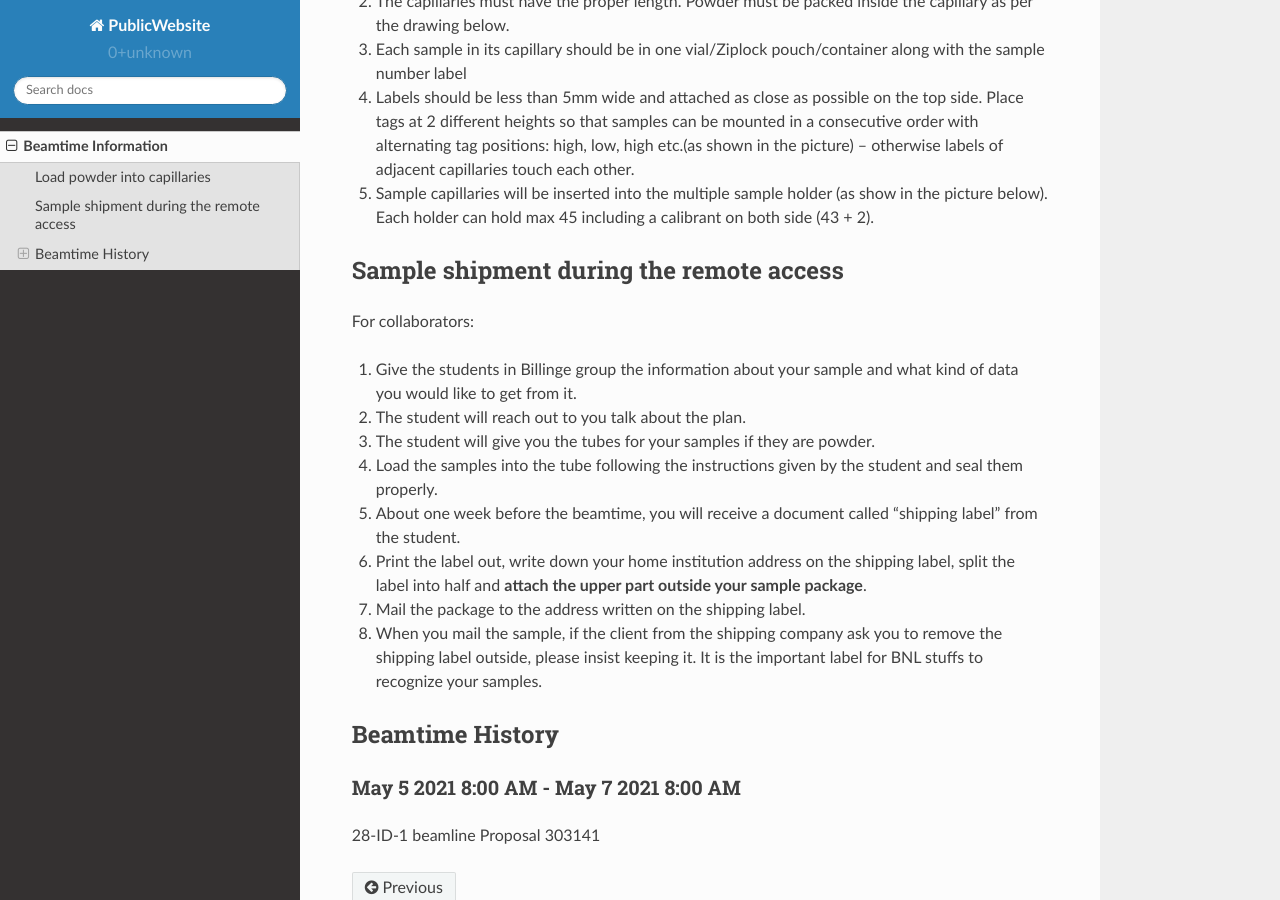
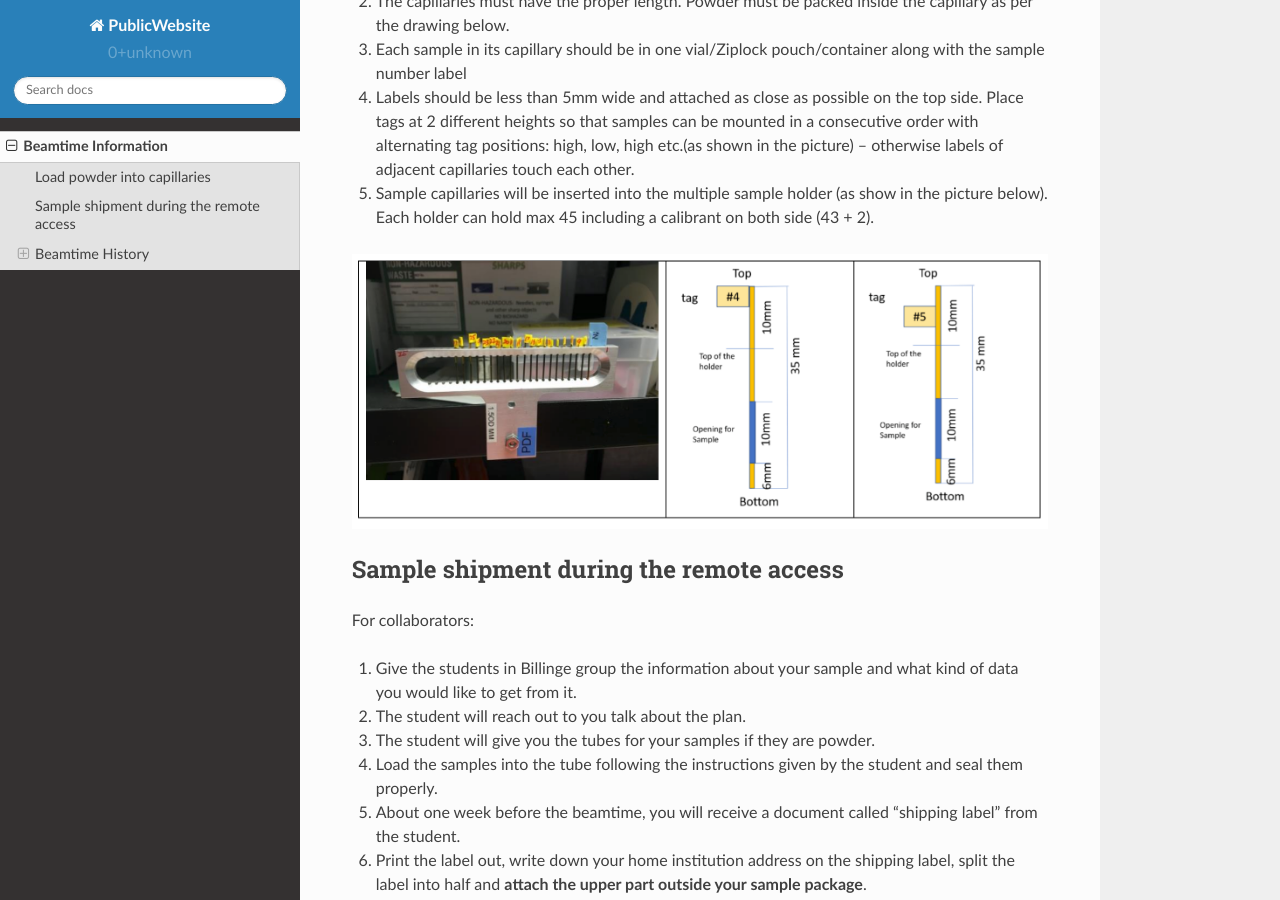
Before and after one commit to Billingegroup/PublicWebsite, a Sphinx documentation site: the page built from docs/source/beamtime.rst, in a window 1280 px wide and 900 px high, scrolled down 634 px. Built offline with Sphinx 7.4.7 and the Read the Docs theme 2.0.0, drawn with Linux system fonts in a browser that asks for light colours.

Commit message:
Update beamtime.rst

```diff
--- a/docs/source/beamtime.rst
+++ b/docs/source/beamtime.rst
@@ -29,7 +29,7 @@ Below, we list the technical standard for the sample loading at 28-ID-1 and 28-I
 
 #. Sample capillaries will be inserted into the multiple sample holder (as show in the picture below). Each holder can hold max 45 including a calibrant on both side (43 + 2).
 
-.. |Capillaries| image:: _static/capillaries_photo.png
+.. image:: _static/capillaries_photo.png
 
 Sample shipment during the remote access
 ----------------------------------------
```
